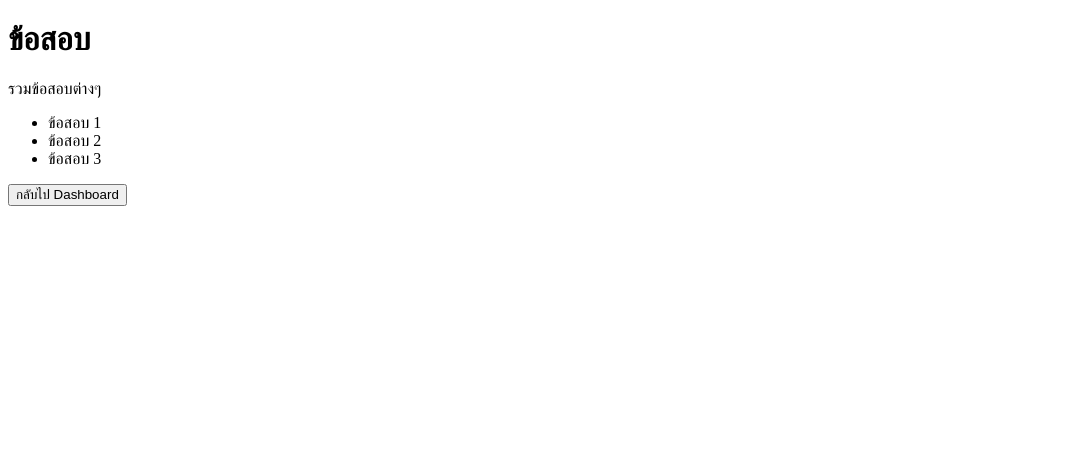
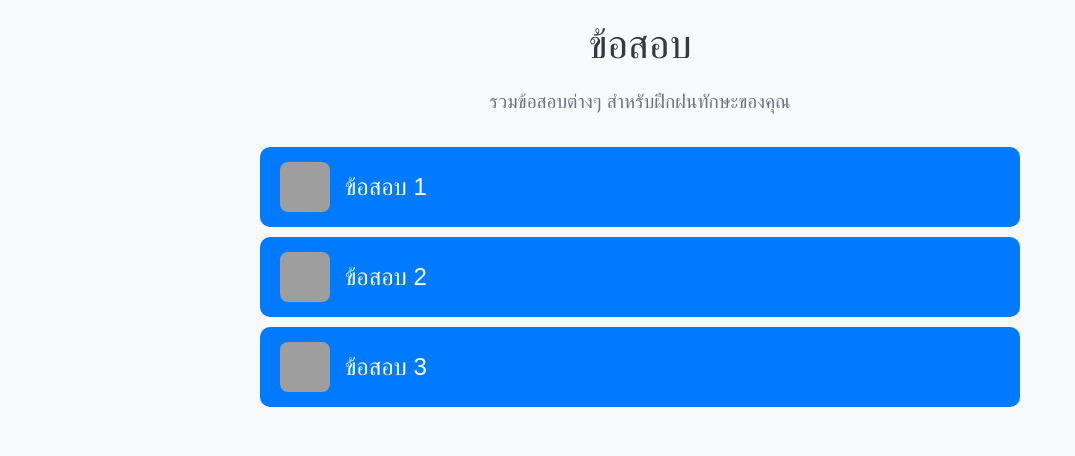
Before and after one commit to Natthawut02/Flask, a Flask app: page /exams in a window 1280 px wide. Shown: the top 456 px of the page, without its empty margins (0-1075 px from the left). Run offline with Flask 3, Linux system fonts and the light colour scheme; parts of the project's set-up code (start-up, migrations or seed data) failed here and were passed over; grey boxes are pictures that could not be loaded.

Commit message:
Modify the exam page

```diff
--- a/templates/base.html
+++ b/templates/base.html
@@ -5,7 +5,7 @@
     <meta charset="UTF-8">
     <meta name="viewport" content="width=device-width, initial-scale=1.0">
     <title>เว็บช่วยติวสอบ</title>
-    <link rel="stylesheet" href="/static/style.css">
+    <link rel="stylesheet" href="{{ url_for('static', filename='style.css') }}">
 </head>
 
 <body>
--- a/templates/edit.html
+++ b/templates/edit.html
@@ -10,7 +10,7 @@
 
 <body class="bg-light d-flex align-items-center justify-content-center" style="height: 100vh;">
     <div class="container">
-        {% if not current_user.is_authenticated or not current_user.is_admin %}
+        {% if current_user.username != ADMIN_USERNAME %}
         <div class="alert alert-danger text-center">
             คุณไม่มีสิทธิ์ในการแก้ไขเนื้อหา
         </div>
--- a/templates/exams.html
+++ b/templates/exams.html
@@ -5,19 +5,84 @@
     <meta charset="UTF-8">
     <meta name="viewport" content="width=device-width, initial-scale=1.0">
     <title>ข้อสอบ</title>
+    <link href="https://cdn.jsdelivr.net/npm/bootstrap@5.3.0/dist/css/bootstrap.min.css" rel="stylesheet">
+    <style>
+        body {
+            background-color: #f8f9fa;
+            font-family: 'Prompt', sans-serif;
+        }
+
+        .container {
+            max-width: 800px;
+            margin: 0 auto;
+            padding: 20px;
+        }
+
+        h1 {
+            text-align: center;
+            color: #343a40;
+            margin-bottom: 20px;
+            font-size: 2.5rem;
+        }
+
+        p {
+            text-align: center;
+            color: #6c757d;
+            margin-bottom: 30px;
+            font-size: 1.2rem;
+        }
+
+        .list-group {
+            margin-bottom: 20px;
+        }
+
+        .list-group a {
+            display: flex;
+            align-items: center;
+            justify-content: flex-start;
+            text-decoration: none;
+            color: #fff;
+            background-color: #007bff;
+            border-radius: 10px;
+            padding: 15px 20px;
+            margin-bottom: 10px;
+            transition: background-color 0.3s ease;
+        }
+
+        .list-group a:hover {
+            background-color: #0056b3;
+        }
+
+        .list-group a img {
+            width: 50px;
+            height: 50px;
+            margin-right: 15px;
+            border-radius: 8px;
+        }
+
+        .list-group a span {
+            font-size: 1.5rem;
+            font-weight: 500;
+        }
+    </style>
 </head>
 
 <body>
-    <h1>ข้อสอบ</h1>
-    <p>รวมข้อสอบต่างๆ</p>
-    <ul>
-        {% for exam in exams %}
-        <li>{{ exam }}</li>
-        {% endfor %}
-    </ul>
-    <a href="{{ url_for('dashboard') }}">
-        <button>กลับไป Dashboard</button>
-    </a>
+    <div class="container">
+        <h1>ข้อสอบ</h1>
+        <p>รวมข้อสอบต่างๆ สำหรับฝึกฝนทักษะของคุณ</p>
+        <div class="list-group">
+            {% for exam in exams %}
+            <a href="{{ url_for('exam_detail', exam_id=loop.index) }}">
+                <img src="{{ url_for('static', filename='images/exam' ~ loop.index ~ '.jpg') }}" alt="Exam Image">
+                <span>{{ exam }}</span>
+            </a>
+            {% endfor %}
+        </div>
+        <a href="{{ url_for('dashboard') }}">
+
+        </a>
+    </div>
 </body>
 
 </html>
```
